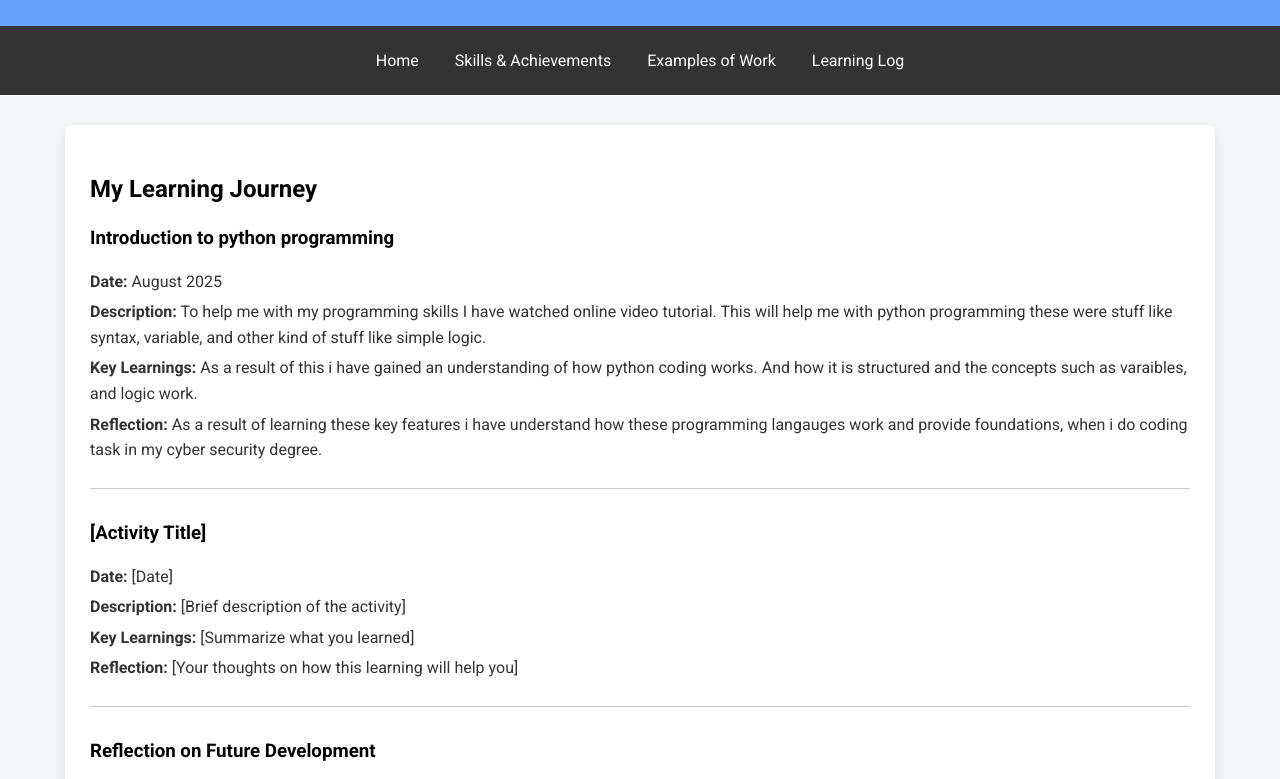
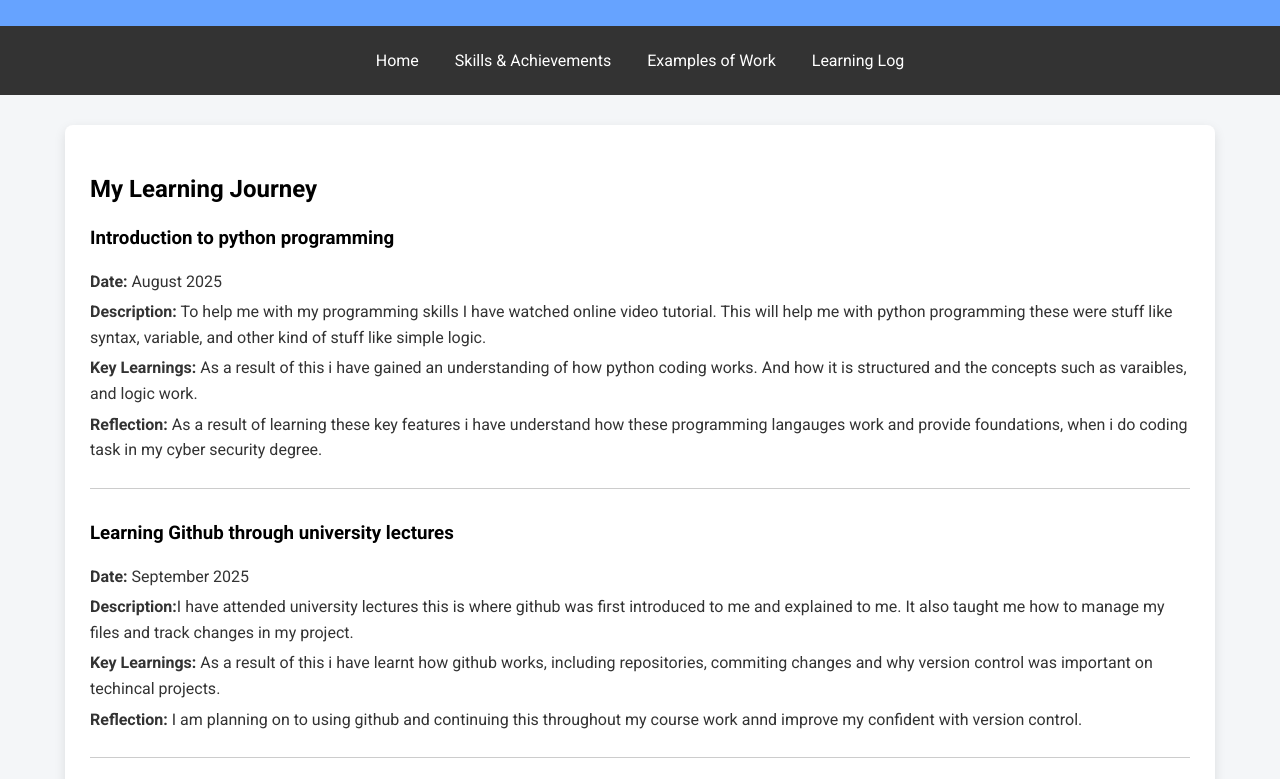
Before and after one commit to ZahidN2006/Zahid-portfolio, a plain HTML site: page docs/learning.html in a window 1280 px wide. Shown: the part 160-939 px from the top of the page. Drawn offline with Linux system fonts and the light colour scheme.

Commit message:
Update learning.html

```diff
--- a/docs/learning.html
+++ b/docs/learning.html
@@ -46,11 +46,12 @@
         </div>
 
         <div class="blog-entry">
-            <h3>[Activity Title]</h3>
-            <p><strong>Date:</strong> [Date]</p>
-            <p><strong>Description:</strong> [Brief description of the activity]</p>
-            <p><strong>Key Learnings:</strong> [Summarize what you learned]</p>
-            <p><strong>Reflection:</strong> [Your thoughts on how this learning will help you]</p>
+            <h3>Learning Github through university lectures</h3>
+            <p><strong>Date:</strong> September 2025</p>
+            <p><strong>Description:</strong>I have attended university lectures this is where github was first introduced to me and explained to me.
+            It also taught me how to manage my files and track changes in my project.</p>
+            <p><strong>Key Learnings:</strong> As a result of this i have learnt how github works, including repositories, commiting changes and why version control was important on techincal projects.</p>
+            <p><strong>Reflection:</strong> I am planning on to using github and continuing this throughout my course work annd improve my confident with version control.</p>
         </div>
 
         <div class="blog-entry">
```
